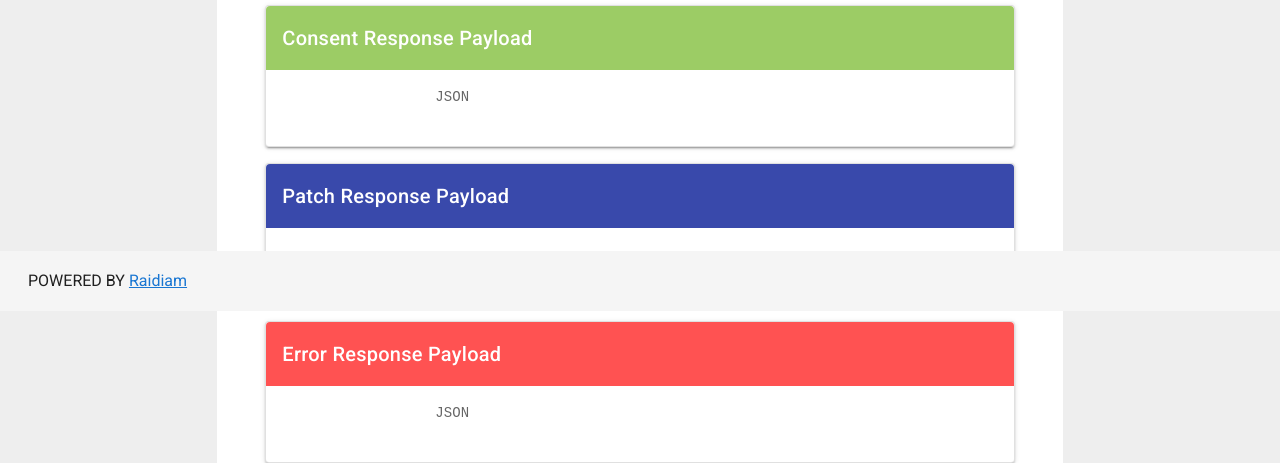
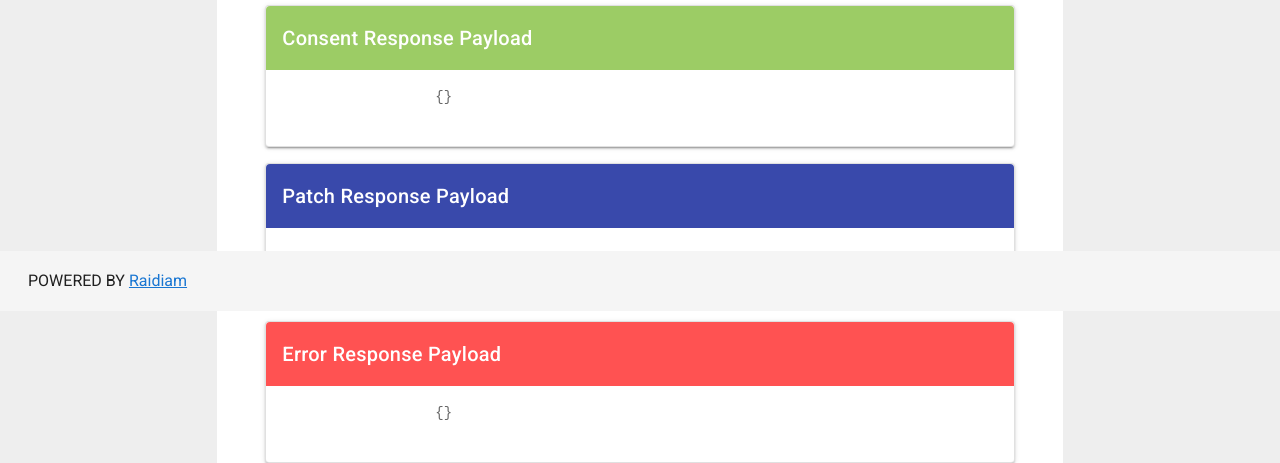
Before and after one commit to OpenBanking-Brasil/applications-exemplo, a Vue app in the folder tpp-payments-client/tpp-views/: page /patch-response in a window 1280 px wide. Shown: the part 489-952 px from the top of the page. Built offline with nearby package versions, Linux system fonts and the light colour scheme.

Commit message:
OCI-673 minor fixes

```diff
--- a/tpp-payments-client/tpp-views/src/components/GeneralAppComponents/BackButton.vue
+++ b/tpp-payments-client/tpp-views/src/components/GeneralAppComponents/BackButton.vue
@@ -8,7 +8,7 @@
                fill-height
             ><v-row justify="center"><v-col  align="center" >
               <v-icon x-large
-              @click="$router.back()"
+              @click="$router.push('payment-menu')"
               >mdi-arrow-left-circle</v-icon></v-col></v-row>
           </v-sheet>
             </v-container>
--- a/tpp-payments-client/tpp-views/src/views/MainMenuView.vue
+++ b/tpp-payments-client/tpp-views/src/views/MainMenuView.vue
@@ -205,7 +205,7 @@ export default {
         .then((response) => {
           this.paymentAmount = response.data.data.payment.amount;
           this.status = response.data.data.status;
-          this.currency = response.data.data.payment.amount;
+          this.currency = response.data.data.payment.currency;
           this.creationDateTime = response.data.data.creationDateTime;
         });
     },
--- a/tpp-payments-client/tpp-views/src/views/PatchResponseView.vue
+++ b/tpp-payments-client/tpp-views/src/views/PatchResponseView.vue
@@ -40,7 +40,7 @@
               >
               <v-card-text>
                 <pre class="pt-4">
-                  JSON
+                  {{ consentResponse }}
                 </pre>
               </v-card-text>
             </v-card>
@@ -62,7 +62,7 @@
               >
               <v-card-text>
                 <pre class="pt-4">
-                  JSON
+                  {{ errorResponse }}
                 </pre>
               </v-card-text>
             </v-card>
```
